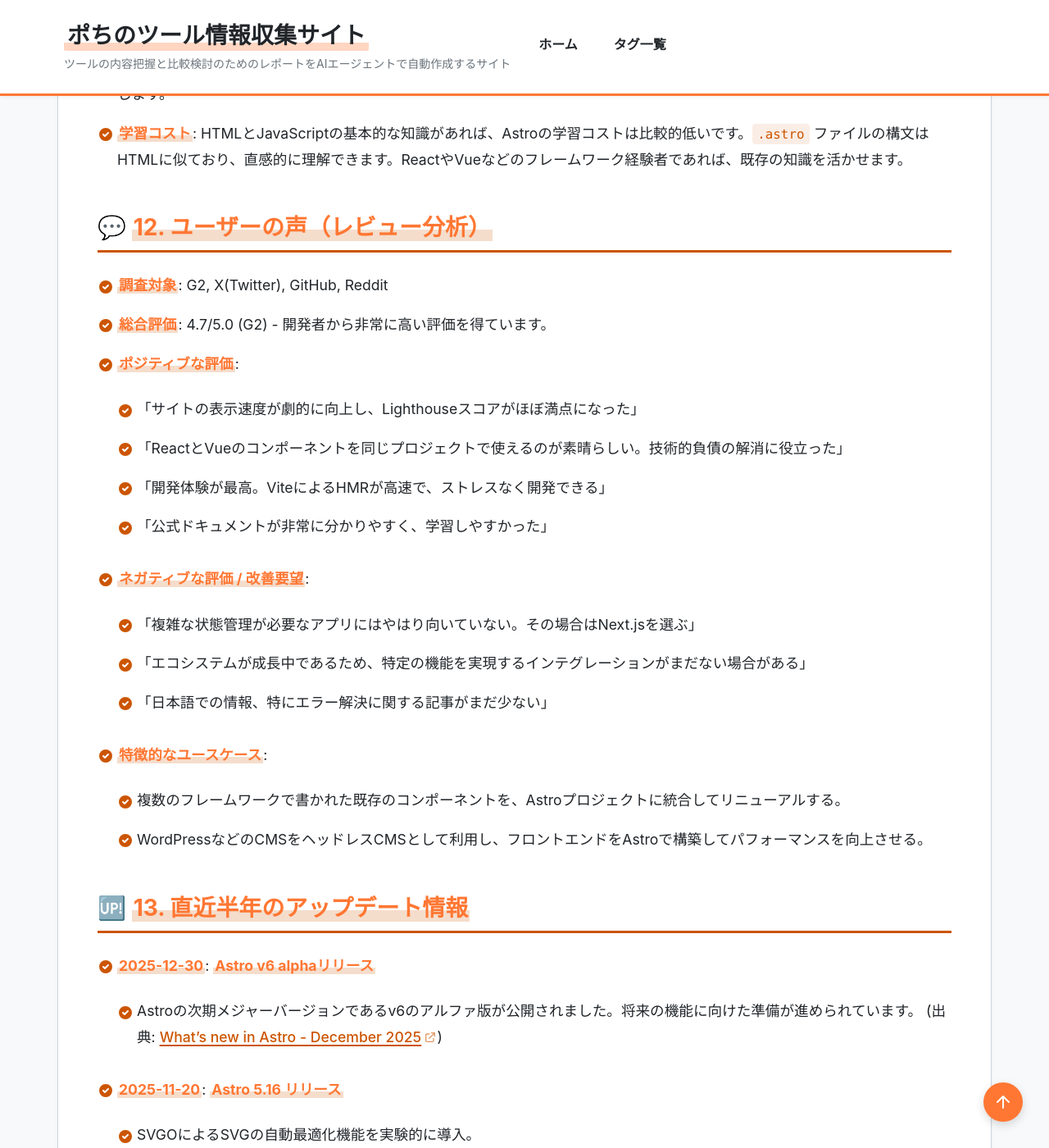
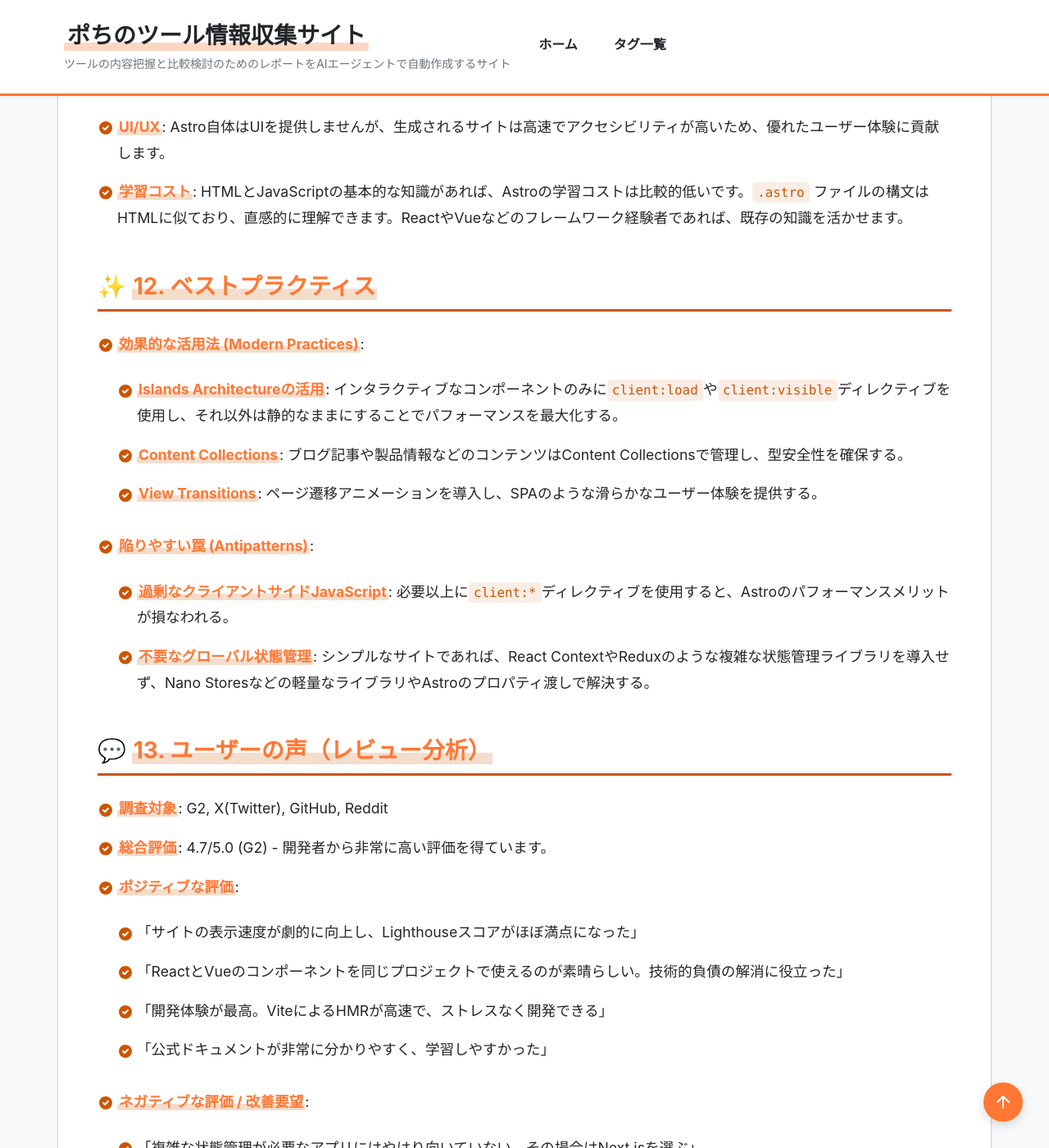
Before and after one commit to aegisfleet/tool-survey-report, a Jekyll site: the page built from _reports/astro.md, in a window 1280 px wide and 1400 px high, scrolled down 7695 px. Shown: the whole window at 82% size. Built offline with Jekyll 4.4.1, drawn with Linux system fonts in a browser that asks for light colours; some of the changed text lies outside the part shown.

Commit message:
Update Astro report and organize related tags (#515)
- Updated `_reports/astro.md` to follow the latest template (2026-01-22).
  - Added "Best Practices" and "Comparison Star Chart" sections.
  - Updated tags and relationships.
  - Removed unverifiable G2 link to resolve 403 error.
- Updated `_reports/hugo.md` to remove links to non-existent reports (Next.js, Gatsby) from `related_tools`.

Co-authored-by: google-labs-jules[bot] <161369871+google-labs-jules[bot]@users.noreply.github.com>

```diff
--- a/_reports/astro.md
+++ b/_reports/astro.md
@@ -8,14 +8,13 @@ category: "Webフレームワーク"
 developer: "Astro Technology Company"
 official_site: "https://astro.build/"
 date: "2025-10-20"
-last_updated: "2026-01-10"
+last_updated: "2026-01-22"
 tags:
   - "Webフレームワーク"
   - "静的サイトジェネレーター"
-  - "Jamstack"
-  - "パフォーマンス"
+  - "オープンソース"
+  - "JavaScript"
   - "アイランドアーキテクチャ"
-  - "オープンソース"
 description: "高速なコンテンツ駆動型ウェブサイトを構築するために最適化されたJavaScriptウェブフレームワーク。アイランドアーキテクチャにより、デフォルトでJavaScriptをほとんど使用しない優れたパフォーマンスを実現します。"
 
 # 【クイックサマリー】ホーム画面のカード表示用
@@ -155,7 +153,17 @@ Astroはオープンソース（MITライセンス）のプロジェクトであ
 * **UI/UX**: Astro自体はUIを提供しませんが、生成されるサイトは高速でアクセシビリティが高いため、優れたユーザー体験に貢献します。
 * **学習コスト**: HTMLとJavaScriptの基本的な知識があれば、Astroの学習コストは比較的低いです。`.astro` ファイルの構文はHTMLに似ており、直感的に理解できます。ReactやVueなどのフレームワーク経験者であれば、既存の知識を活かせます。
 
-## **12. ユーザーの声（レビュー分析）**
+## **12. ベストプラクティス**
+
+* **効果的な活用法 (Modern Practices)**:
+  * **Islands Architectureの活用**: インタラクティブなコンポーネントのみに`client:load`や`client:visible`ディレクティブを使用し、それ以外は静的なままにすることでパフォーマンスを最大化する。
+  * **Content Collections**: ブログ記事や製品情報などのコンテンツはContent Collectionsで管理し、型安全性を確保する。
+  * **View Transitions**: ページ遷移アニメーションを導入し、SPAのような滑らかなユーザー体験を提供する。
+* **陥りやすい罠 (Antipatterns)**:
+  * **過剰なクライアントサイドJavaScript**: 必要以上に`client:*`ディレクティブを使用すると、Astroのパフォーマンスメリットが損なわれる。
+  * **不要なグローバル状態管理**: シンプルなサイトであれば、React ContextやReduxのような複雑な状態管理ライブラリを導入せず、Nano Storesなどの軽量なライブラリやAstroのプロパティ渡しで解決する。
+
+## **13. ユーザーの声（レビュー分析）**
 
 * **調査対象**: G2, X(Twitter), GitHub, Reddit
 * **総合評価**: 4.7/5.0 (G2) - 開発者から非常に高い評価を得ています。
@@ -197,19 +205,30 @@ Astroはオープンソース（MITライセンス）のプロジェクトであ
   - Astro DBでEnum型がサポートされました。
   (出典: [Astro 5.13](https://astro.build/blog/astro-5130/))
 
-## **14. 類似ツールとの比較**
+## **15. 類似ツールとの比較**
+
+### **15.1 機能比較表 (星取表)**
+
+| 機能カテゴリ | 機能項目 | Astro | Next.js | Hugo | Jekyll |
+|:---:|:---|:---:|:---:|:---:|:---:|
+| **基本機能** | SSG (静的サイト生成) | ◎<br><small>ビルド高速</small> | ◯<br><small>標準対応</small> | ◎<br><small>最速クラス</small> | ◯<br><small>標準対応</small> |
+| **レンダリング** | SSR (サーバーサイド) | ◯<br><small>アダプター必要</small> | ◎<br><small>高度に統合</small> | ×<br><small>非対応</small> | ×<br><small>非対応</small> |
+| **コンポーネント** | 複数FW混在 | ◎<br><small>React/Vue等共存可</small> | ×<br><small>Reactのみ</small> | -<br><small>テンプレートベース</small> | -<br><small>テンプレートベース</small> |
+| **パフォーマンス** | ゼロJS | ◎<br><small>デフォルト設定</small> | △<br><small>設定次第で重くなる</small> | ◎<br><small>JSなし</small> | ◎<br><small>JSなし</small> |
+
+### **15.2 詳細比較**
 
 | ツール名 | 特徴 | 強み | 弱み | 選択肢となるケース |
-|---|---|---|---|---|
+|---------|------|------|------|------------------|
 | **Astro (本ツール)** | アイランドアーキテクチャによるコンテンツ駆動型フレームワーク。 | 圧倒的なパフォーマンス、複数フレームワークの共存、優れたDX。 | 高度に動的なWebアプリには不向き。 | パフォーマンス最優先のブログ、マーケティングサイト、ドキュメントサイト。 |
 | **Next.js** | Reactベースのフルスタックフレームワーク。SSGとSSRに両対応。 | 豊富な機能、巨大なエコシステム、動的なWebアプリ構築に強い。 | クライアントサイドJSが多くなりがちで、Astroより初期表示が遅くなる傾向。 | 大規模でインタラクティブなWebアプリケーションやエンタープライズ級のサイト。 |
 | **Hugo** | Go言語製の静的サイトジェネレーター。 | 驚異的なビルド速度、単一バイナリで動作するシンプルさ。 | JavaScriptフレームワークとの連携が前提ではないため、インタラクティブ性に欠ける。 | 大量のコンテンツを持つドキュメントサイトやブログなど、ビルド速度が最重要視される場合。 |
 | **Jekyll** | Ruby製の静的サイトジェネレーター。GitHub Pagesで標準サポート。 | シンプルで学習しやすい。長年の実績と豊富なテーマ。 | ビルド速度が遅く、モダンな開発体験では見劣りする。 | GitHub Pagesで手軽にブログやサイトを公開したい場合。 |
 
-## **15. 総評**
+## **16. 総評**
 
 * **総合的な評価**:
-  Astroは、パフォーマンスを最優先するコンテンツ中心のウェブサイト構築において、現在最も優れた選択肢の一つです。アイランドアーキテクチャという革新的なアプローチにより、高速なサイトを優れた開発体験で構築できる点が最大の魅力です。
+  Astroは、パフォーマンスを最優先するコンテンツ中心のウェブサイト構築において、現在最も優れた選択肢の一つです。アイランドアーキテクチャという革新的なアプローチにより、高速なサイトを優れた開発体験で構築できる点が最大の魅力です。特に、既存のReactやVueの知識を活かしつつ、Core Web Vitalsのスコアを改善したい開発者にとって理想的なツールです。
 * **推奨されるチームやプロジェクト**:
   * 表示速度がビジネス指標に直結するマーケティングサイトやEコマースサイト。
   * 大量のコンテンツを持つブログやドキュメントサイト。
```
Also changed, not shown: other parts of _reports/astro.md (+1 -2 lines), _reports/hugo.md (+0 -2 lines).
